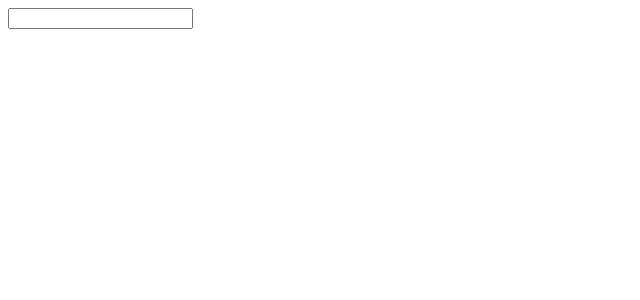
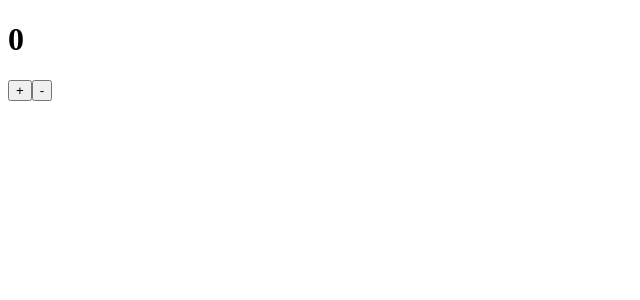
Before and after one commit to leejaypower/learn-react, a React (Vite) app in the folder 4-react-playground/: page / in a window 1280 px wide. Shown: the top 300 px of the page, without its empty margins (0-640 px from the left). Built offline with nearby package versions, Linux system fonts and the light colour scheme.

Commit message:
useReducer

```diff
--- a/4-react-playground/src/components/App.jsx
+++ b/4-react-playground/src/components/App.jsx
@@ -2,7 +2,7 @@ import '../App.css';
 import './Header';
 // vite는 확장자 안 써도됨
 import Register from './Register';
-import HookExam from './HookExam';
+import { Exam, HookExam } from './HookExam';
 import { useState, useEffect, useRef } from 'react';
 
 // props나 부모 컴포넌트가 바뀌면 리렌더링
@@ -106,7 +106,8 @@ function App() {
       {/* <LightButton></LightButton>
       <Counter></Counter> */}
       {/* <Register></Register> */}
-      <HookExam></HookExam>
+      {/* <HookExam></HookExam> */}
+      <Exam></Exam>
     </>
   );
 }
--- a/4-react-playground/src/components/HookExam.jsx
+++ b/4-react-playground/src/components/HookExam.jsx
@@ -1,4 +1,4 @@
-import { useState } from 'react';
+import { useReducer } from 'react';
 import useInput from '../hooks/useInput';
 
 const HookExam = () => {
@@ -11,4 +11,45 @@ const HookExam = () => {
   );
 };
 
-export default HookExam;
+// reducer - 상태를 실제로 변화시키는 변환기
+// 첫 인수: useReducer를 호출할 때 초기값을 준 상태값, 두번째 인수: 액션 객체
+function reducer(state, { type, data }) {
+  switch (type) {
+    case 'INCREASE':
+      return state + data;
+    case 'MINUS':
+      return state - data;
+    default:
+      return state;
+  }
+}
+
+const Exam = () => {
+  // dispatch - 상태 변화가 있어야 한다는 사실을 알리는, 발송하는 함수
+  const [state, dispatch] = useReducer(reducer, 0);
+
+  const onClickPlus = () => {
+    // dispatch의 인수 : 상태가 어떻게 변화되길 원하는지 - 액션 객체
+    dispatch({
+      type: 'INCREASE',
+      data: 1,
+    });
+  };
+
+  const onClickMinus = () => {
+    dispatch({
+      type: 'MINUS',
+      data: 1,
+    });
+  };
+
+  return (
+    <div>
+      <h1>{state}</h1>
+      <button onClick={onClickPlus}>+</button>
+      <button onClick={onClickMinus}>-</button>
+    </div>
+  );
+};
+
+export { HookExam, Exam };
```
Also changed, not shown: 1 other file (tests, documents, lock files or other folders).
